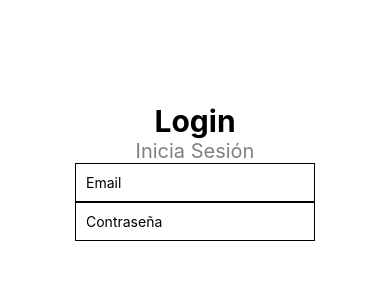
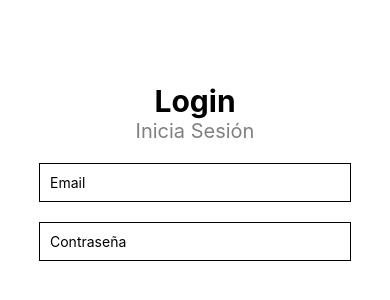
Before and after one commit to Pupghst/Save-You-App, a React Native app: screen / in a window 390 px wide. Shown: the part 250-550 px from the top of the page. Built offline with nearby package versions, Linux system fonts and the light colour scheme.

Commit message:
Agregando el margin top

```diff
--- a/App.js
+++ b/App.js
@@ -45,5 +45,7 @@ const style = StyleSheet.create({
     borderWidth: 1,
     borderColor: 'black',
     padding: 10,
+    width: '80%',
+    marginTop: 20,
   }
 });
```
